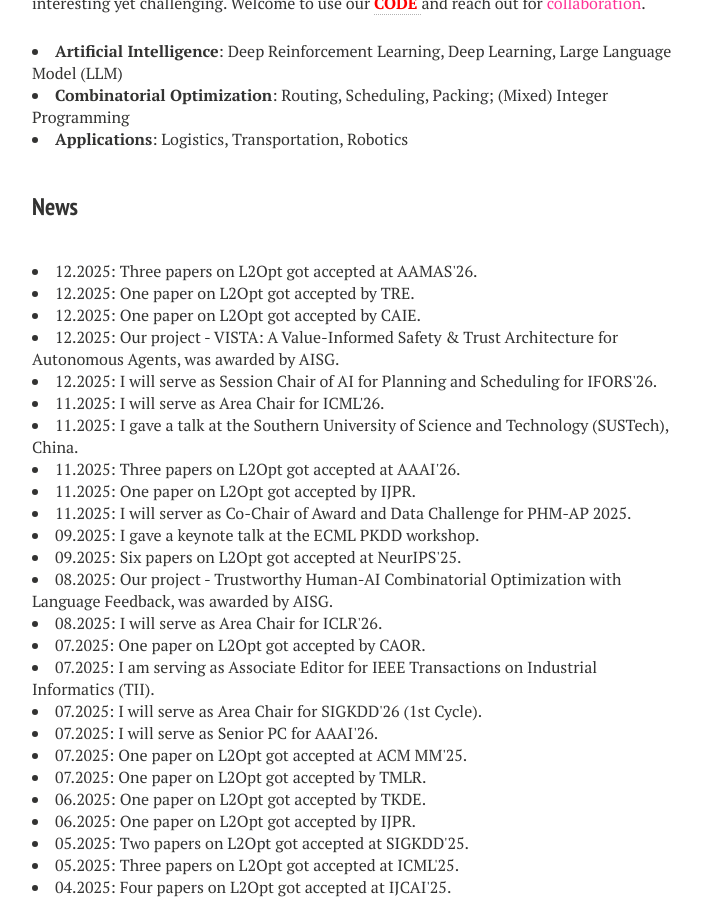
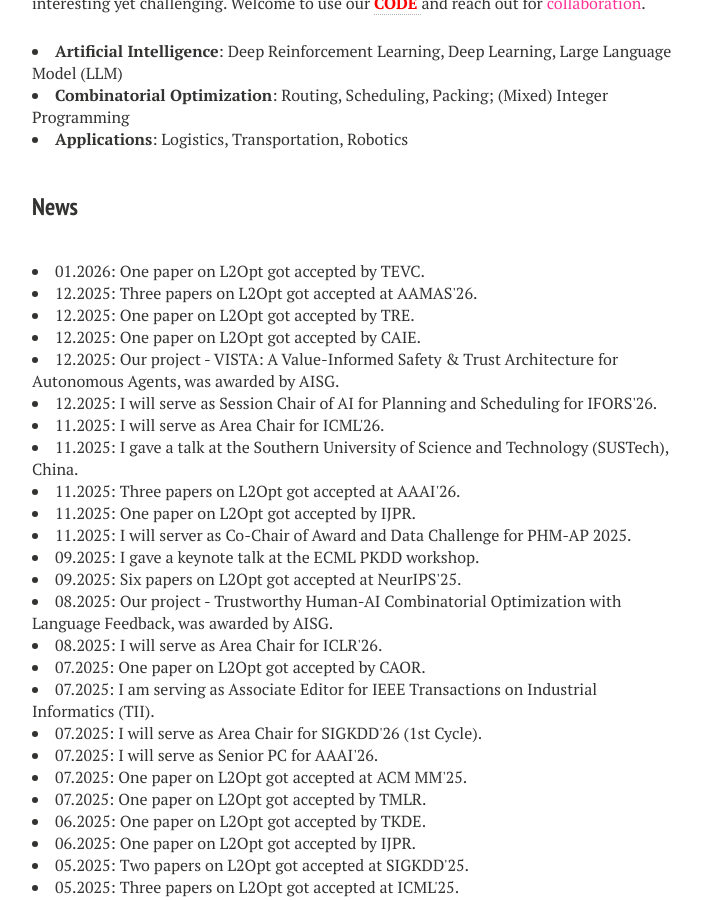
Before and after one commit to zhiguangcaosg/zhiguangcaosg.github.io, a Jekyll site: the page built from index.md, in a window 1280 px wide and 900 px high, scrolled down 812 px. Shown: the whole window, without its empty margins (288-990 px from the left). Built offline with Jekyll 4.4.1, drawn with Linux system fonts in a browser that asks for light colours; nearby versions of some CDN libraries.

Commit message:
Update index.md

```diff
--- a/index.md
+++ b/index.md
@@ -38,6 +38,10 @@ image: banner1.png
 </li>
 
 <h3 style="margin-bottom:-8px;padding-top:20px;">News</h3> <br>
+
+<li>
+01.2026: One paper on L2Opt got accepted by TEVC.
+</li>
 
 <li>
 12.2025: Three papers on L2Opt got accepted at AAMAS'26.
```
